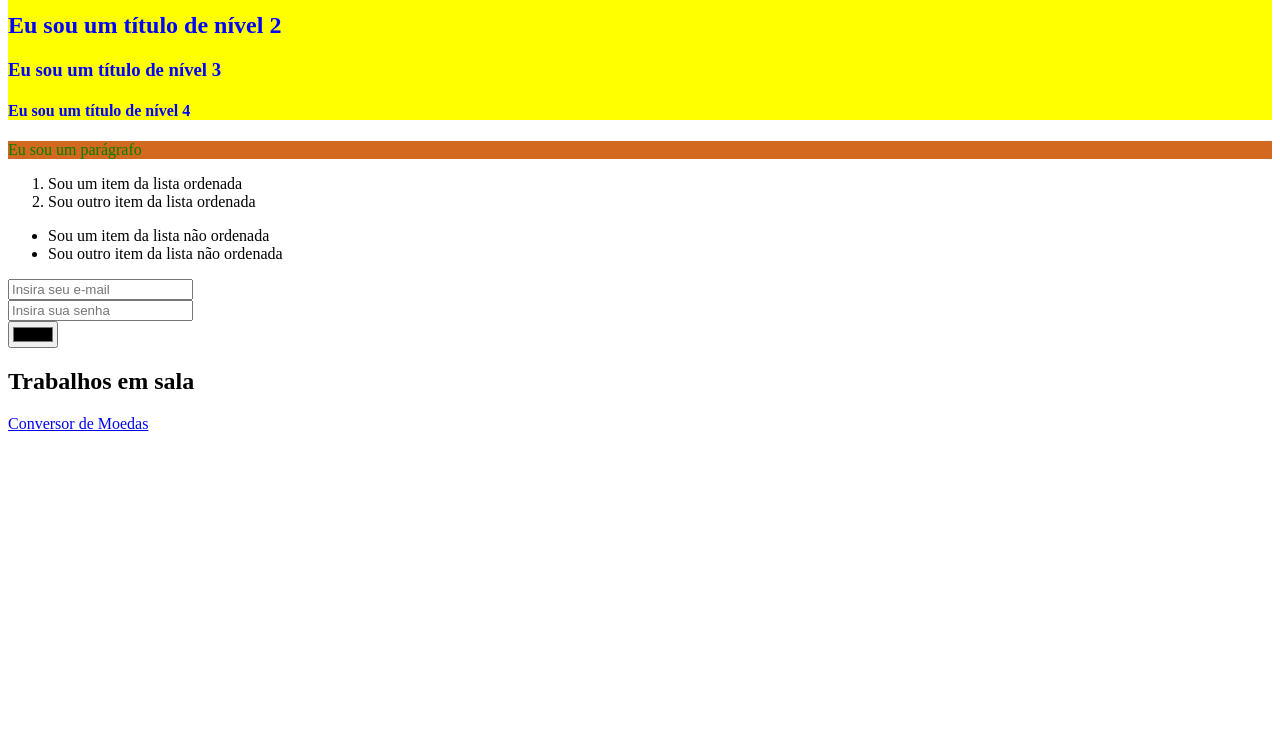
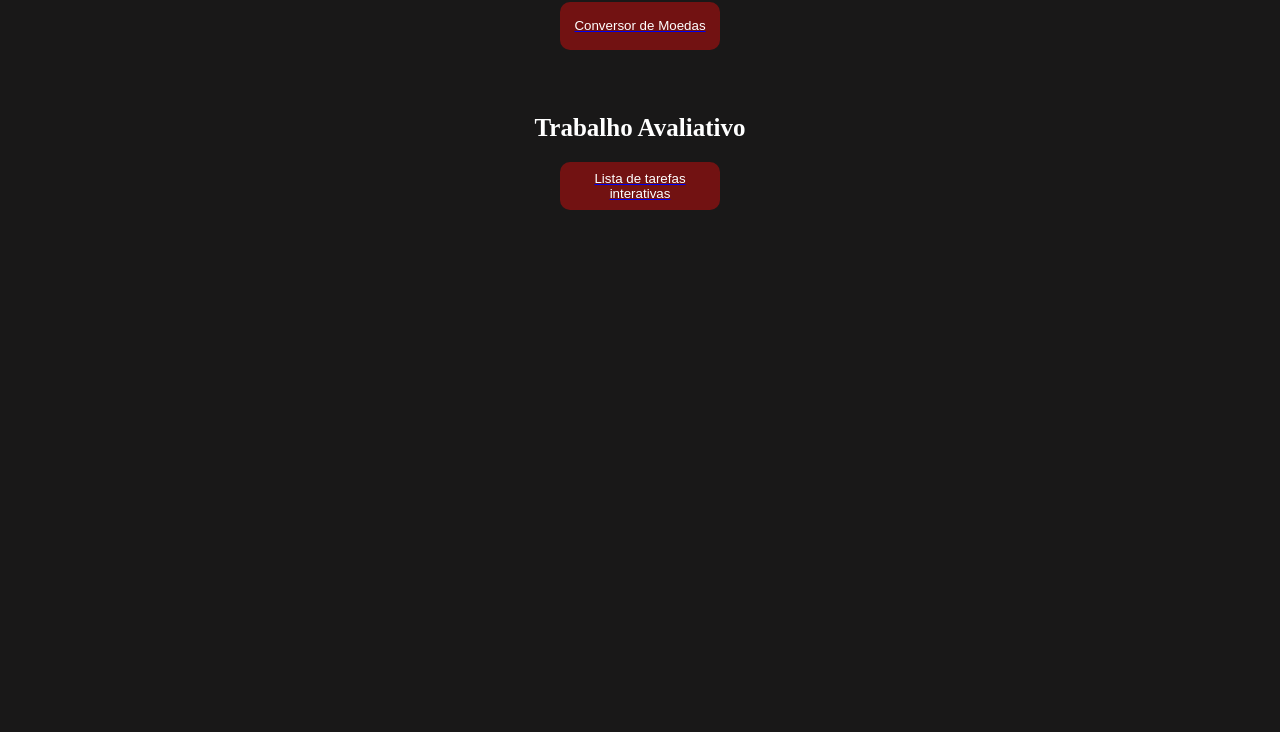
Before and after one commit to joaovitorsilva11/ceub_programacao_web, a plain HTML site: page index.html in a window 1280 px wide. Shown: the part 68-800 px from the top of the page. Drawn offline with Linux system fonts and the light colour scheme.

Commit message:
update index and css

```diff
--- a/index.html
+++ b/index.html
@@ -7,35 +7,19 @@
     <title>Programação WEB CEUB - Turma B</title>
 </head>
 <body>
-<div class="title">
-    <h1>Eu sou um título de nível 1</h1>
-    <h2>Eu sou um título de nível 2</h2>
-    <h3>Eu sou um título de nível 3</h3>
-    <h4>Eu sou um título de nível 4</h4>
-</div>
-    <p>Eu sou um parágrafo</p>
 
-
-    <!-- Isso é um comentário ( atalho = Ctrl + ;) -->
-
-    <ol>
-        <li>Sou um item da lista ordenada</li>
-        <li>Sou outro item da lista ordenada</li>
-    </ol>
-
-    <ul>
-        <li>Sou um item da lista não ordenada</li>
-        <li>Sou outro item da lista não ordenada</li>
-    </ul>
-
-    <input type="text" placeholder="Insira seu e-mail">
-    </br>
-    <input type="password" placeholder="Insira sua senha">
-    </br>
-    <input type="color">
-
-    <h2>Trabalhos em sala</h2>
-    <a href="Conversos Moedas/conversorMoedas.html">Conversor de Moedas</a>
+    <h2 class="titulo">Trabalhos em sala</h2>
+    <a href="Conversos Moedas/conversorMoedas.html">
+        <button >
+            Conversor de Moedas
+        </button>
+    </a>
+    <h2 class="titulo">Trabalho Avaliativo</h2>
+    <a href="Trabalho/index.html">
+        <button>
+            Lista de tarefas interativas
+        </button>
+    </a>
 <script src="script.js"></script>
 </body>
 </html>
--- a/style.css
+++ b/style.css
@@ -1,9 +1,31 @@
- .title {
-    color: blue;
-    background-color: yellow;
- }
+body {
+   background-color: #191818;
+}
 
- p {
-    color: green;
-    background-color: chocolate;
- }
+.titulo {
+   color: #fff;
+   font-size: 25px;
+   margin-left: auto;
+   margin-right: auto;
+   text-align: center;
+   width: 20rem;
+}
+
+button {
+   cursor: pointer;
+   width: 10rem;
+   height: 3rem;
+   border-radius: 10px;
+   outline: none;
+   border: none;
+   margin: 0 auto;
+   display: block;
+   margin-bottom: 4rem;
+   background-color: #721212;
+   color: #fff;
+   text-decoration: none;
+}
+
+button:hover {
+   background-color: #921717;
+}
```
